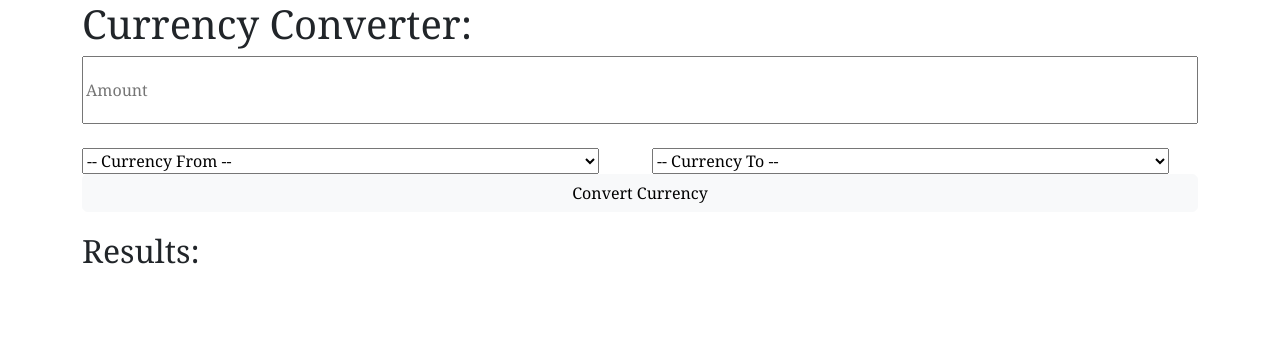
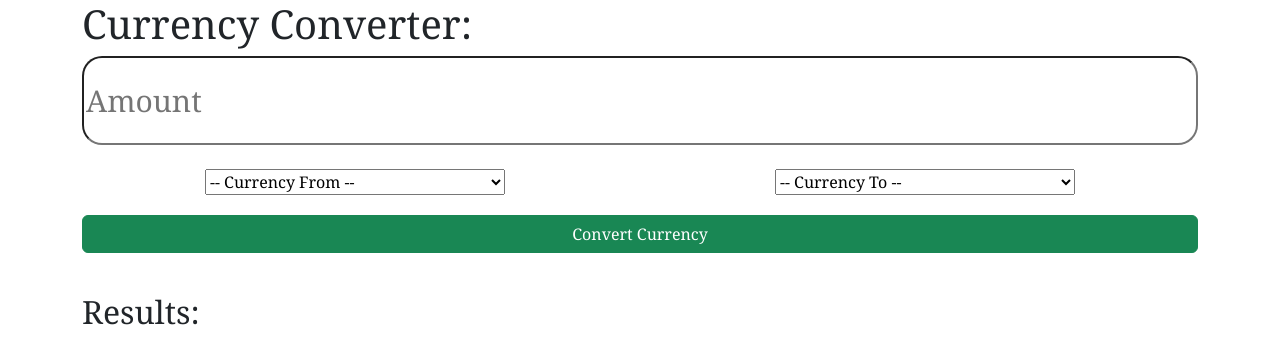
Before and after one commit to MarcusKyung/currency-exchange, a website built with webpack: page src/index.html in a window 1280 px wide. Built offline with nearby package versions, Linux system fonts and the light colour scheme.

Commit message:
removed dark styling, centered input selectors

```diff
--- a/src/css/styles.css
+++ b/src/css/styles.css
@@ -12,14 +12,18 @@ h2 {
 }
 
 input {
-  padding-top: 20px;
-  padding-bottom: 20px;
+  padding-top: 10px;
+  padding-bottom: 10px;
+  font-size: 30px;
+  border-radius: 20px;
 }
-
-
 
 h4 {
   font-style: italic;
+}
+
+h4:hover {
+  text-decoration: underline;
 }
 
 p {
@@ -35,4 +39,16 @@ p {
 
 button {
   width: 100%;
+  margin-top: 20px;
+  margin-bottom: 20px;
 }
+
+select{
+  display: block;
+  margin: 0 auto;
+  width: 300px;
+}
+
+.print {
+  border-radius: 5px;
+}
--- a/src/index.html
+++ b/src/index.html
@@ -196,7 +196,6 @@
             <option value="EUR" id="EURTo">Euro---European Union</option>
             <option value="GBP" id="GBPTo">Pound Sterling---United Kingdom</option>
             <option value="JPY" id="JPYTo">Japanese Yen---Japan</option>
-            <option value="XXX" id="XXXTo">BAD RESPONSE TEXT</option>
             <option disabled selected value> -- Currency To -- </option>
             <option value="AED" id="AEDTo">UAE Dirham---United Arab Emirates</option>
             <option value="AFN" id="AFNTo">Afghan Afghani---Afghanistan</option>
@@ -361,7 +360,7 @@
       </div>
       <div class="row">
         <div class="col">
-          <button type="submit" class="btn btn-light" id="convertCurrency">Convert Currency</button>
+          <button type="submit" class="btn btn-success" id="convertCurrency">Convert Currency</button>
         </div>
       </div>
     </form>
--- a/src/index.js
+++ b/src/index.js
@@ -15,7 +15,7 @@ function getCurrency(currencyFrom, currencyTo, currencyAmount) {
 // UI Logic
 function printElements(response) {
   const resultsDiv = document.getElementById('resultsDiv');
-  resultsDiv.setAttribute('class', 'row');
+  resultsDiv.setAttribute('class', 'row print');
   const resultsContainer = document.createElement('div');
   resultsDiv.appendChild(resultsContainer);
   const currencies = document.createElement('h4');
@@ -23,10 +23,10 @@ function printElements(response) {
   resultsContainer.appendChild(currencies);
   const updateTime = document.createElement('p');
   updateTime.innerText = `Conversion Rate as of : ${response[0].time_last_update_utc} UTC`;
-  updateTime.setAttribute('class', 'time')
+  updateTime.setAttribute('class', 'time');
   resultsContainer.appendChild(updateTime);
   const exchangeRateResults = document.createElement('p');
-  exchangeRateResults.innerText = `1 ${response[1]} >>> ${response[2]}`;
+  exchangeRateResults.innerText = `1 ${response[1]} >>> ${response[0].conversion_rate} ${response[2] }`;
   resultsContainer.appendChild(exchangeRateResults);
   const exchangeAmountResults = document.createElement('p');
   exchangeAmountResults.innerText = `${response[3]} ${response[1]} converted to ${response[2]} is ${response[0].conversion_result} ${response[2]}`;
@@ -52,8 +52,6 @@ function handleFormSubmission(event) {
   const currencyFrom = document.querySelector('#currencyFrom').value;
   const currencyTo = document.querySelector('#currencyTo').value;
   const currencyAmount = document.querySelector('#currencyAmount').value;
-  document.querySelector('#currencyFrom').value = null;
-  document.querySelector('#currencyTo').value = null;
   document.querySelector('#currencyAmount').value = null;
   getCurrency(currencyFrom, currencyTo, currencyAmount);
 }
```
